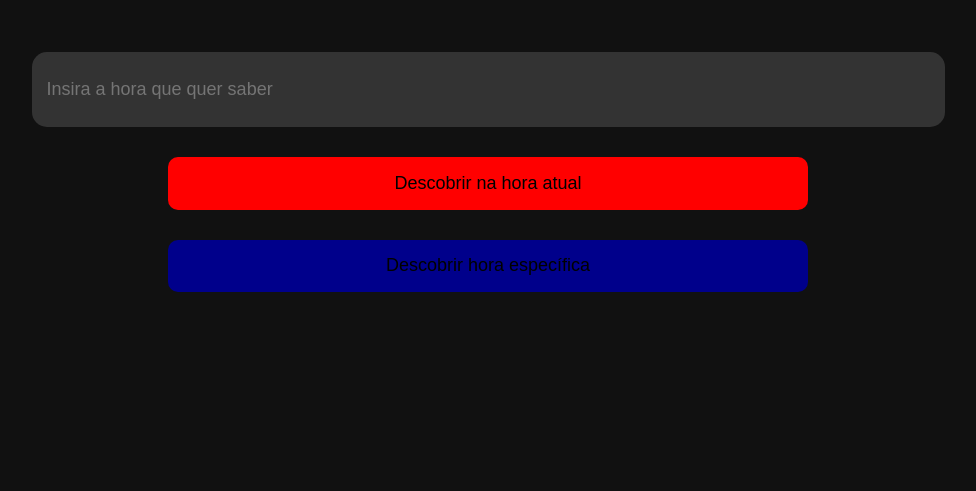
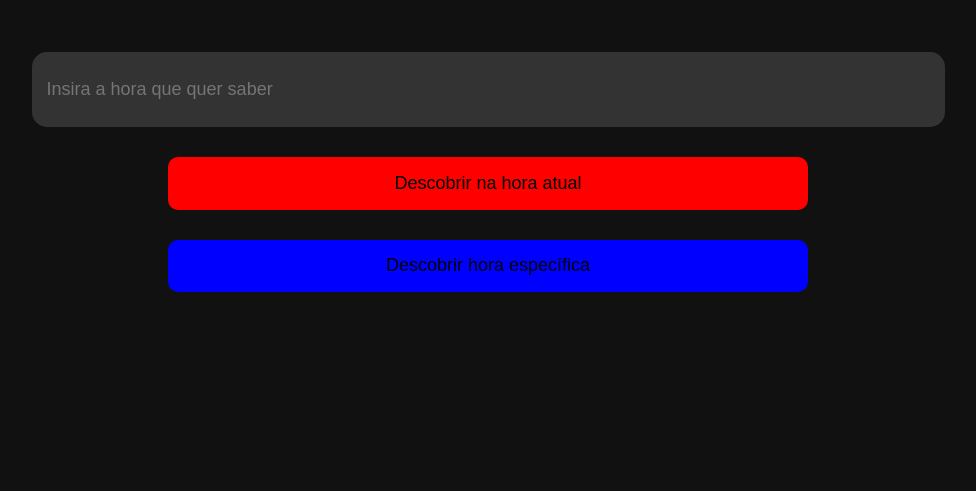
Before and after one commit to lipes40/Porcentagem-do-Celular, a FastAPI app: page / in a window 1280 px wide. Shown: the part 220-711 px from the top of the page, without its empty margins (152-1128 px from the left). Run offline with FastAPI, Linux system fonts and the light colour scheme.

Commit message:
Change: color of the button, dark blue for blue

```diff
--- a/templates/index.html
+++ b/templates/index.html
@@ -50,7 +50,7 @@
         }
 
         .descobrir{
-            background-color: #00008B;
+            background-color: #0000FF;
         }
     </style>
 </head>
```
